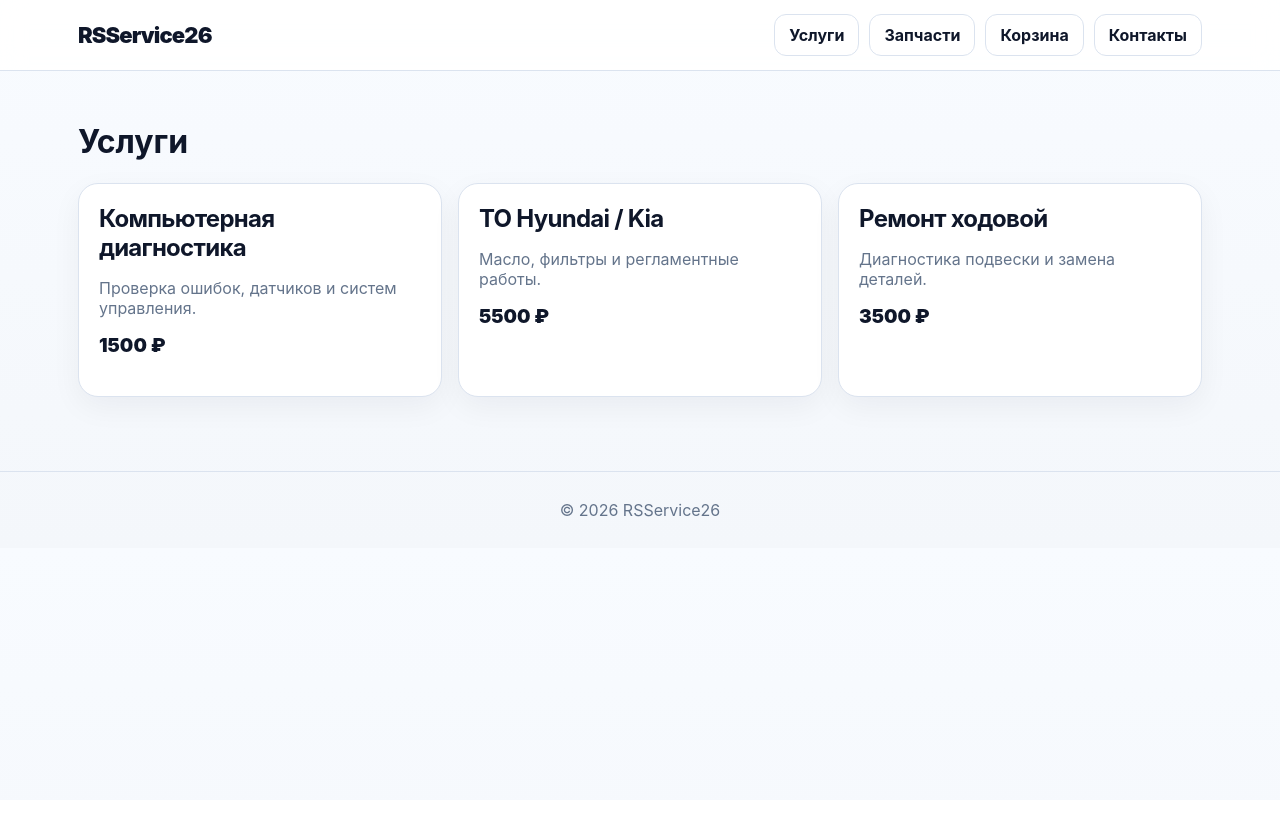
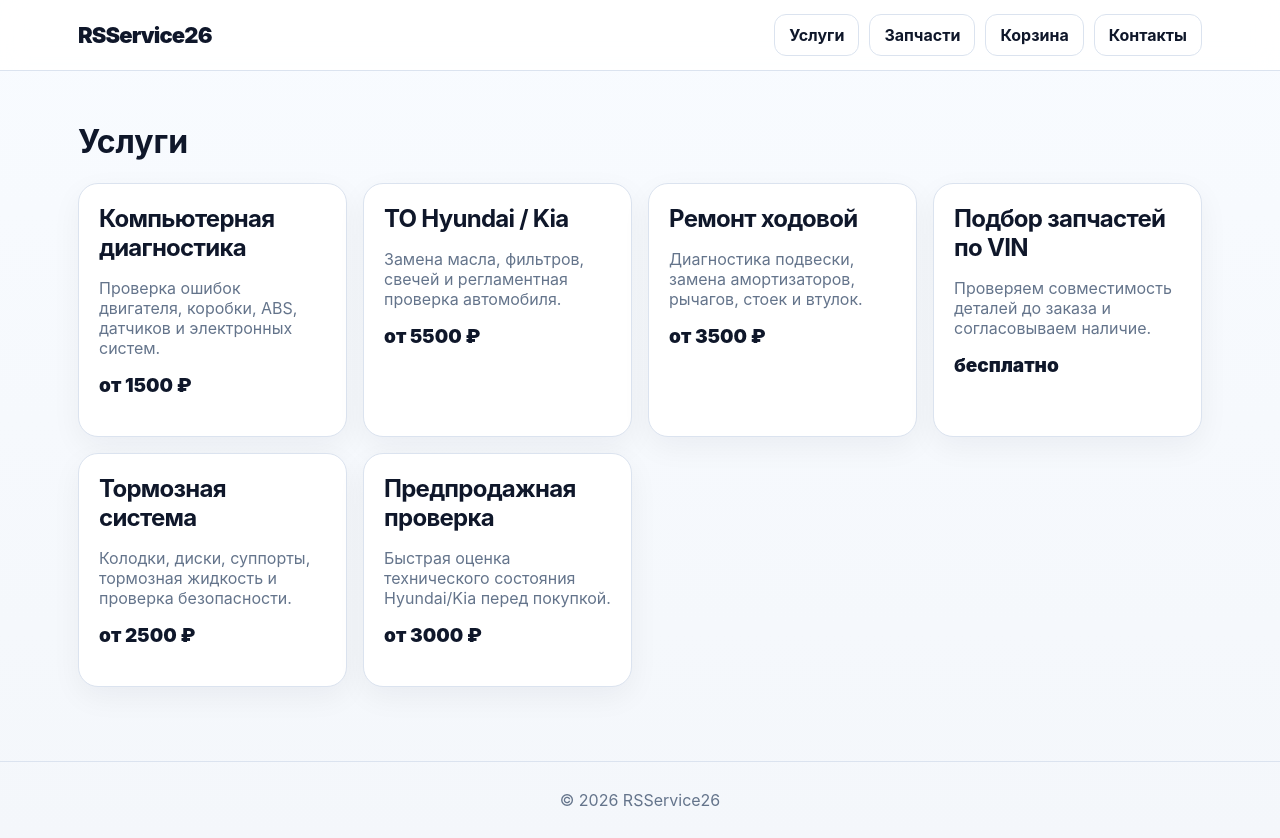
Before and after one commit to SeniorPinata28/rsservice26-v2, a Next.js app in the folder web/: page /services in a window 1280 px wide. Before the commit the page ends 800 px from the top, so only its background shows below. Built offline with nearby package versions, Linux system fonts and the light colour scheme.

Commit message:
Expand services and parts data

```diff
--- a/web/data.js
+++ b/web/data.js
@@ -1,2 +1,15 @@
-export const services=[{name:'Компьютерная диагностика',description:'Проверка ошибок, датчиков и систем управления.',price:'1500 ₽'},{name:'ТО Hyundai / Kia',description:'Масло, фильтры и регламентные работы.',price:'5500 ₽'},{name:'Ремонт ходовой',description:'Диагностика подвески и замена деталей.',price:'3500 ₽'}]
-export const parts=[{sku:'28113-1R100',name:'Воздушный фильтр Hyundai Solaris',compatibility:'Solaris 2011-2016',price:'650 ₽',stock:12},{sku:'31922-2E900',name:'Топливный фильтр Kia Rio',compatibility:'Rio 2012-2017',price:'1200 ₽',stock:5},{sku:'26300-35503',name:'Масляный фильтр Hyundai/Kia',compatibility:'1.4-1.6',price:'450 ₽',stock:20},{sku:'54660-1R000',name:'Амортизатор передний',compatibility:'Solaris / Rio',price:'5200 ₽',stock:4}]
+export const services=[
+{name:'Компьютерная диагностика',description:'Проверка ошибок двигателя, коробки, ABS, датчиков и электронных систем.',price:'от 1500 ₽',time:'30-60 мин'},
+{name:'ТО Hyundai / Kia',description:'Замена масла, фильтров, свечей и регламентная проверка автомобиля.',price:'от 5500 ₽',time:'1-2 часа'},
+{name:'Ремонт ходовой',description:'Диагностика подвески, замена амортизаторов, рычагов, стоек и втулок.',price:'от 3500 ₽',time:'по диагностике'},
+{name:'Подбор запчастей по VIN',description:'Проверяем совместимость деталей до заказа и согласовываем наличие.',price:'бесплатно',time:'15 мин'},
+{name:'Тормозная система',description:'Колодки, диски, суппорты, тормозная жидкость и проверка безопасности.',price:'от 2500 ₽',time:'1-2 часа'},
+{name:'Предпродажная проверка',description:'Быстрая оценка технического состояния Hyundai/Kia перед покупкой.',price:'от 3000 ₽',time:'60 мин'}]
+export const parts=[
+{sku:'28113-1R100',name:'Воздушный фильтр Hyundai Solaris',compatibility:'Solaris 2011-2016',price:'650 ₽',stock:12,category:'Фильтры'},
+{sku:'31922-2E900',name:'Топливный фильтр Kia Rio',compatibility:'Rio 2012-2017',price:'1200 ₽',stock:5,category:'Фильтры'},
+{sku:'26300-35503',name:'Масляный фильтр Hyundai/Kia',compatibility:'двигатели 1.4-1.6',price:'450 ₽',stock:20,category:'Фильтры'},
+{sku:'54660-1R000',name:'Амортизатор передний',compatibility:'Solaris / Rio',price:'5200 ₽',stock:4,category:'Подвеска'},
+{sku:'58101-1RA05',name:'Колодки тормозные передние',compatibility:'Solaris / Rio',price:'2100 ₽',stock:9,category:'Тормоза'},
+{sku:'18855-10060',name:'Свеча зажигания',compatibility:'Hyundai/Kia 1.4-1.6',price:'390 ₽',stock:24,category:'Двигатель'}]
+export const benefits=['Запись без звонка','Подбор деталей по VIN','Прозрачное согласование работ','Без подключения оплаты на тестовом этапе']
```
